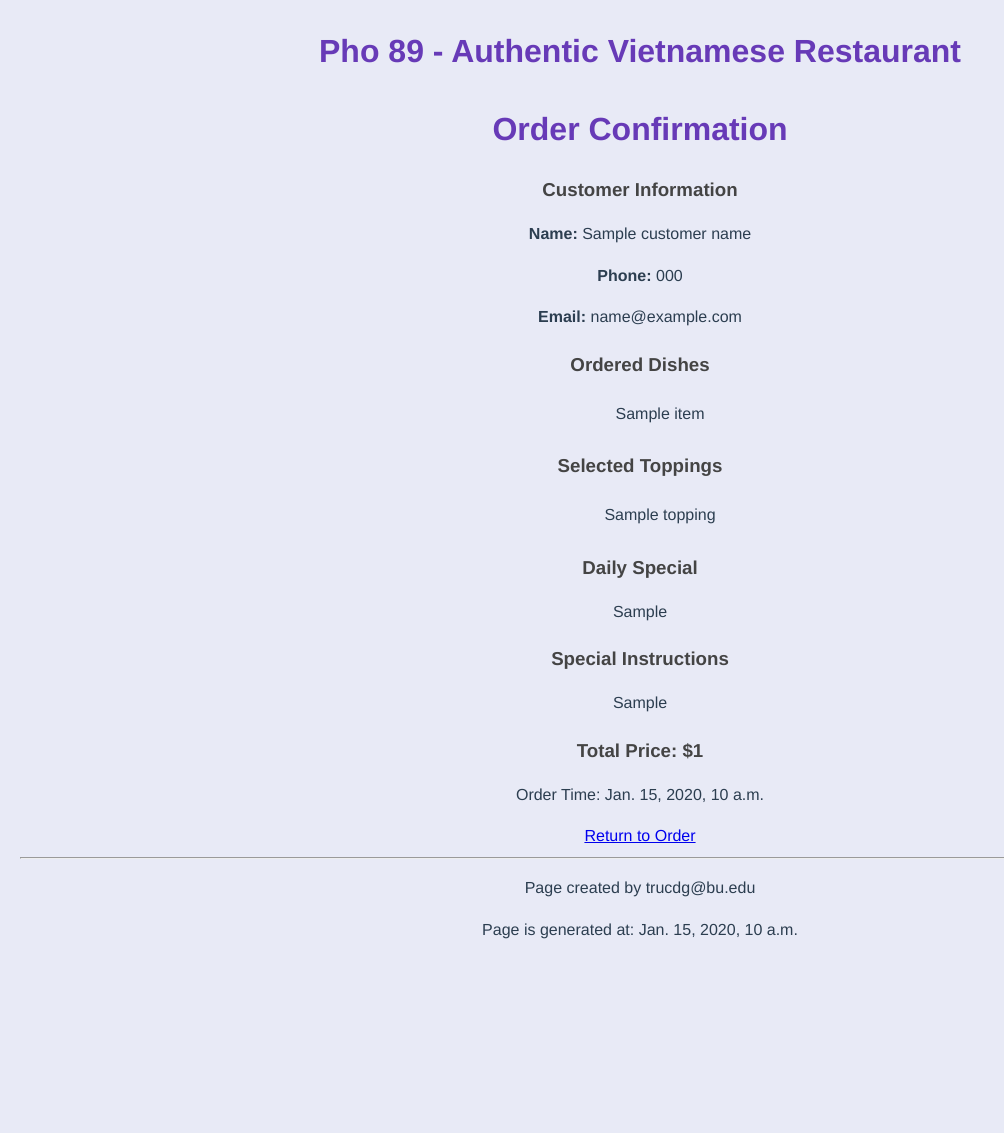
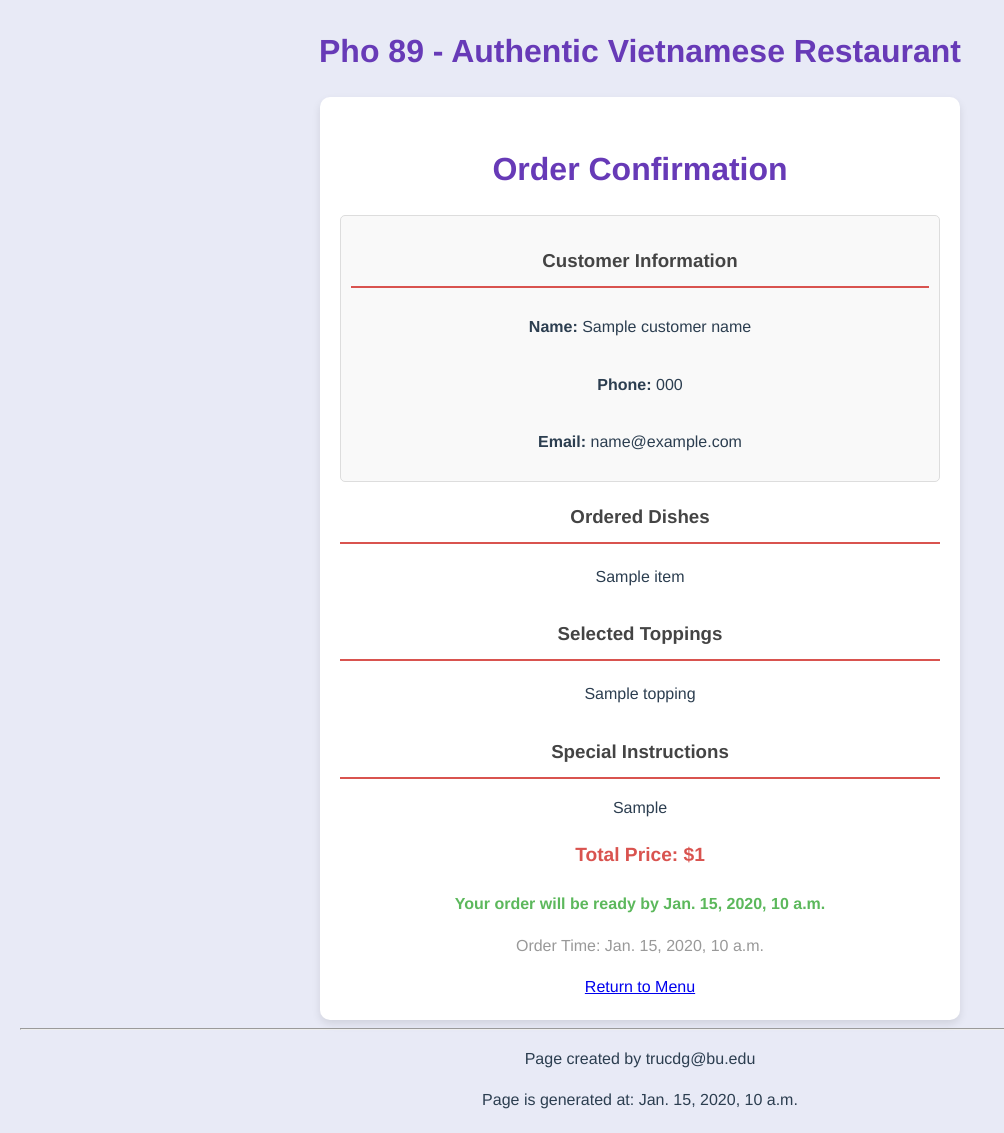
Before and after one commit to trucdg/cs412-quotes, a Django app: template restaurant/templates/restaurant/confirmation.html in a window 1280 px wide. Shown: the part 98-1231 px from the top of the page, without its empty margins (0-1004 px from the left). Before the commit the page ends 1037 px from the top, so only its background shows below. Run offline with Django 5.2, Linux system fonts and the light colour scheme; the template is opened without the code that fills it: most values are stand-ins (such as "Sample title", 1, 10 or a date in 2020).

Commit message:
add ready time to confirmation page and styling

```diff
--- a/restaurant/templates/restaurant/confirmation.html
+++ b/restaurant/templates/restaurant/confirmation.html
@@ -1,19 +1,19 @@
-<!-- restaurant/templates/restaurant/confirmation.html -->
-
 {% extends 'restaurant/base.html' %}
 
 {% block content %}
 
-<div>
+<div class="confirmation-container">
     <h2>Order Confirmation</h2>
 
-    <!-- Display customer information -->
-    <h3>Customer Information</h3>
-    <p><strong>Name:</strong> {{ customer_name }}</p>
-    <p><strong>Phone:</strong> {{ customer_phone }}</p>
-    <p><strong>Email:</strong> {{ customer_email }}</p>
+    <!-- Customer Information -->
+    <div class="customer-info">
+        <h3>Customer Information</h3>
+        <p><strong>Name:</strong> {{ customer_name }}</p>
+        <p><strong>Phone:</strong> {{ customer_phone }}</p>
+        <p><strong>Email:</strong> {{ customer_email }}</p>
+    </div>
 
-    <!-- Display selected items -->
+    <!-- Ordered Dishes -->
     <h3>Ordered Dishes</h3>
     <ul>
         {% for item in selected_items %}
@@ -23,7 +23,7 @@
         {% endfor %}
     </ul>
 
-    <!-- Display selected toppings (if any) -->
+    <!-- Selected Toppings (if any) -->
     {% if selected_toppings %}
     <h3>Selected Toppings</h3>
     <ul>
@@ -33,25 +33,23 @@
     </ul>
     {% endif %}
 
-    <!-- Display daily special if selected -->
-    {% if selected_daily_special %}
-    <h3>Daily Special</h3>
-    <p>{{ selected_daily_special }}</p>
-    {% endif %}
-
-    <!-- Display special instructions (if any) -->
+    <!-- Special Instructions -->
     {% if special_instructions %}
     <h3>Special Instructions</h3>
     <p>{{ special_instructions }}</p>
     {% endif %}
 
-    <!-- Display total price -->
-    <h3>Total Price: ${{ total_price }}</h3>
+    <!-- Total Price -->
+    <p class="total-price">Total Price: ${{ total_price }}</p>
 
-    <!-- Display order time -->
-    <p>Order Time: {{ current_time }}</p>
+    <!-- Ready Time -->
+    <p class="ready-time">Your order will be ready by {{ ready_time }}</p>
 
-    <a href="{% url 'order' %}">Return to Order</a>
+    <!-- Order Time -->
+    <p class="order-time">Order Time: {{ current_time }}</p>
+
+    <!-- Return to Menu Button -->
+    <a href="{% url 'main' %}">Return to Menu</a>
 </div>
 
 {% endblock %}
--- a/restaurant/templates/restaurant/order.html
+++ b/restaurant/templates/restaurant/order.html
@@ -6,7 +6,7 @@
 <div class="order-container">
     <h2>Order Your Favorite</h2>
 
-    <form method="POST" action="{% url 'submit' %}" class="order-form">
+    <form method="POST" action="{% url 'confirmation' %}" class="order-form">
         {% csrf_token %}
 
         <!-- Regular Dishes -->
--- a/restaurant/urls.py
+++ b/restaurant/urls.py
@@ -7,6 +7,5 @@
 urlpatterns = [
     path(r'', views.main, name='main'),
     path(r'order/', views.order, name='order'),
-    path(r'submit/', views.submit, name="submit")
-    #path(r'confirmation/', views.confirmation, name='confirmation'),
+    path(r'confirmation/', views.confirmation, name="confirmation")
 ]
--- a/static/styles.css
+++ b/static/styles.css
@@ -175,3 +175,61 @@
     font-weight: bold;
     color: #0275d8;
 }
+
+
+/* Confirmation page */
+/* Order details section */
+.confirmation-container {
+    max-width: 600px;
+    margin: 0 auto;
+    padding: 20px;
+    background-color: white;
+    border-radius: 10px;
+    box-shadow: 0 4px 8px rgba(0, 0, 0, 0.1);
+}
+
+.confirmation-container h3 {
+    border-bottom: 2px solid #d9534f;
+    padding-bottom: 10px;
+    margin-bottom: 10px;
+}
+
+.confirmation-container ul {
+    margin: 0;
+    padding: 0;
+}
+
+.confirmation-container ul li {
+    margin: 5px 0;
+    padding: 10px;
+}
+
+.total-price {
+    font-weight: bold;
+    font-size: 1.2em;
+    color: #d9534f;
+    text-align: center;
+    margin-top: 20px;
+}
+
+.ready-time {
+    font-weight: bold;
+    text-align: center;
+    margin-top: 20px;
+    color: #5cb85c;
+}
+
+.order-time {
+    text-align: center;
+    margin-top: 10px;
+    color: #999;
+}
+
+/* Customer Information section */
+.customer-info {
+    border: 1px solid #ddd;
+    padding: 10px;
+    border-radius: 5px;
+    background-color: #f9f9f9;
+    margin-bottom: 20px;
+}
```
Also changed, not shown: restaurant/views.py (+9 -4 lines).
